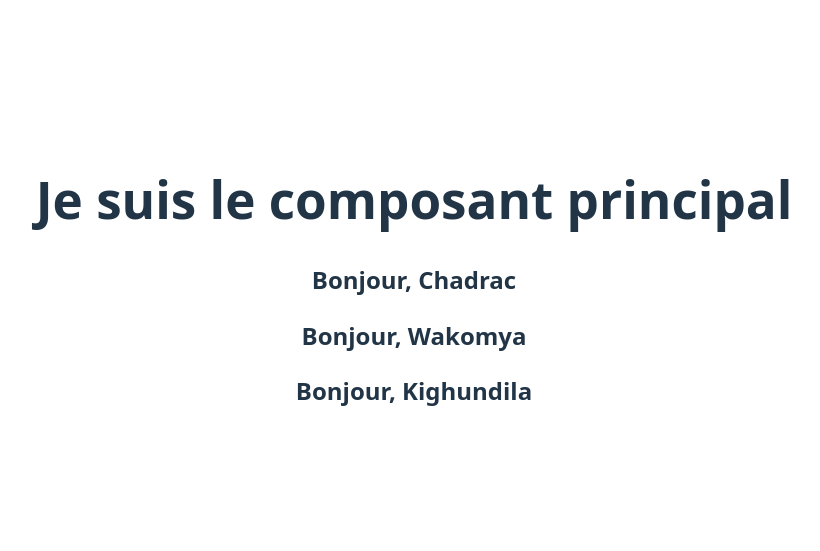
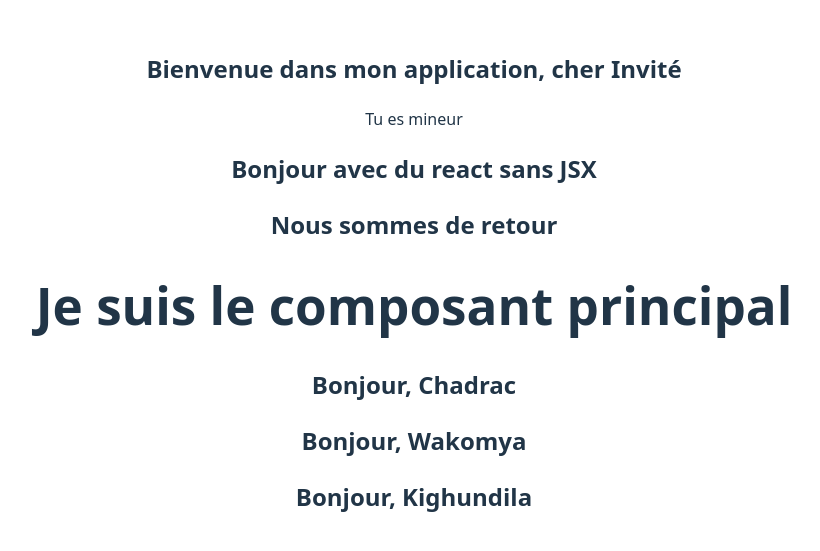
Before and after one commit to Chadrac-WAKOMYA/react-nextjs-leaarning, a React (Vite) app: page / in a window 1280 px wide. Shown: the part 117-668 px from the top of the page, without its empty margins (226-1046 px from the left). Built offline with nearby package versions, Linux system fonts and the light colour scheme.

Commit message:
all components called in  the render

```diff
--- a/src/main.tsx
+++ b/src/main.tsx
@@ -23,6 +23,9 @@ const Test = () => {
 
 createRoot(document.getElementById('root')!).render(
   <>
+    <Welcome/>
+    {h2}
+    <Test />
     <App />
   </>
 )
```
